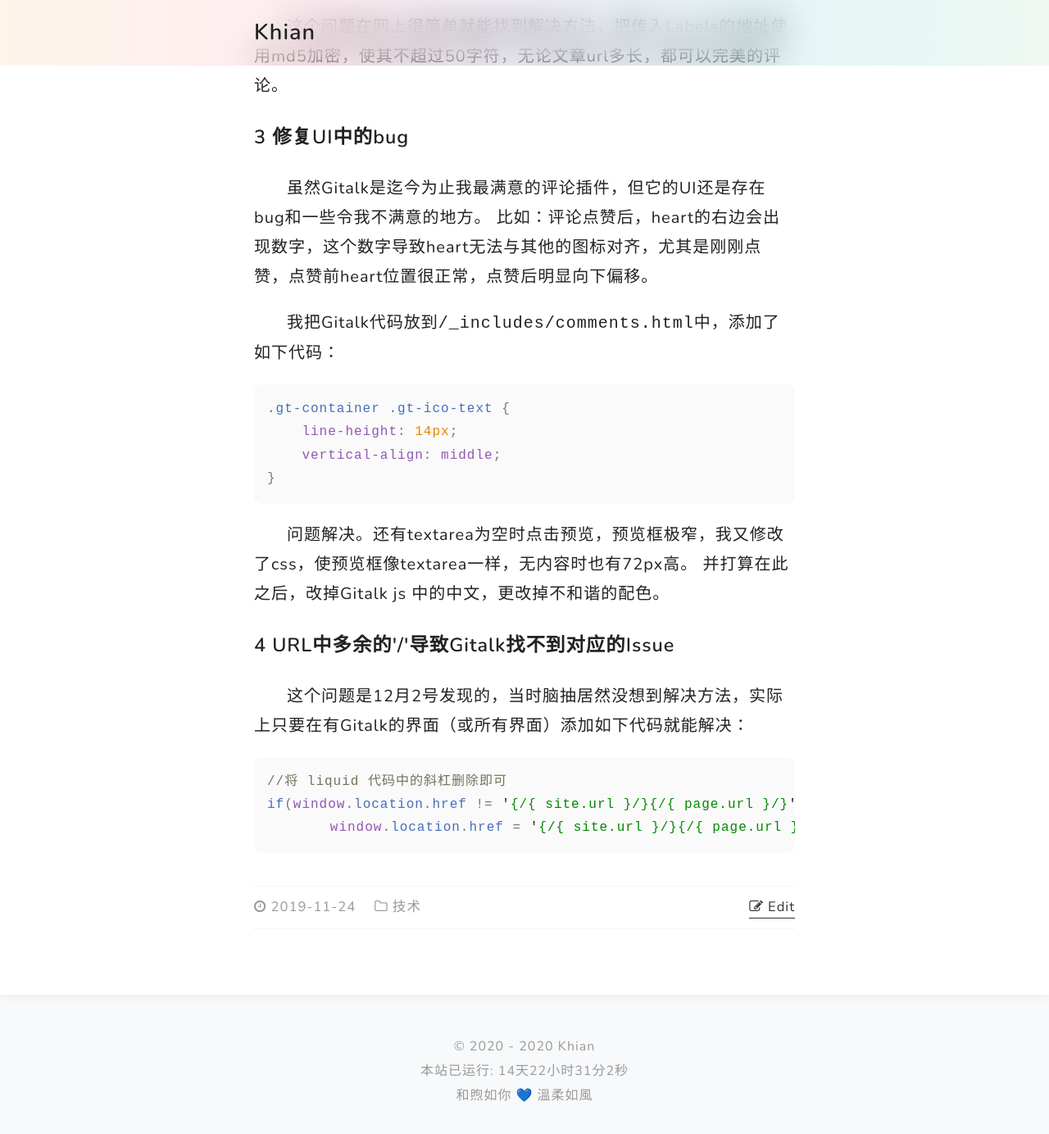
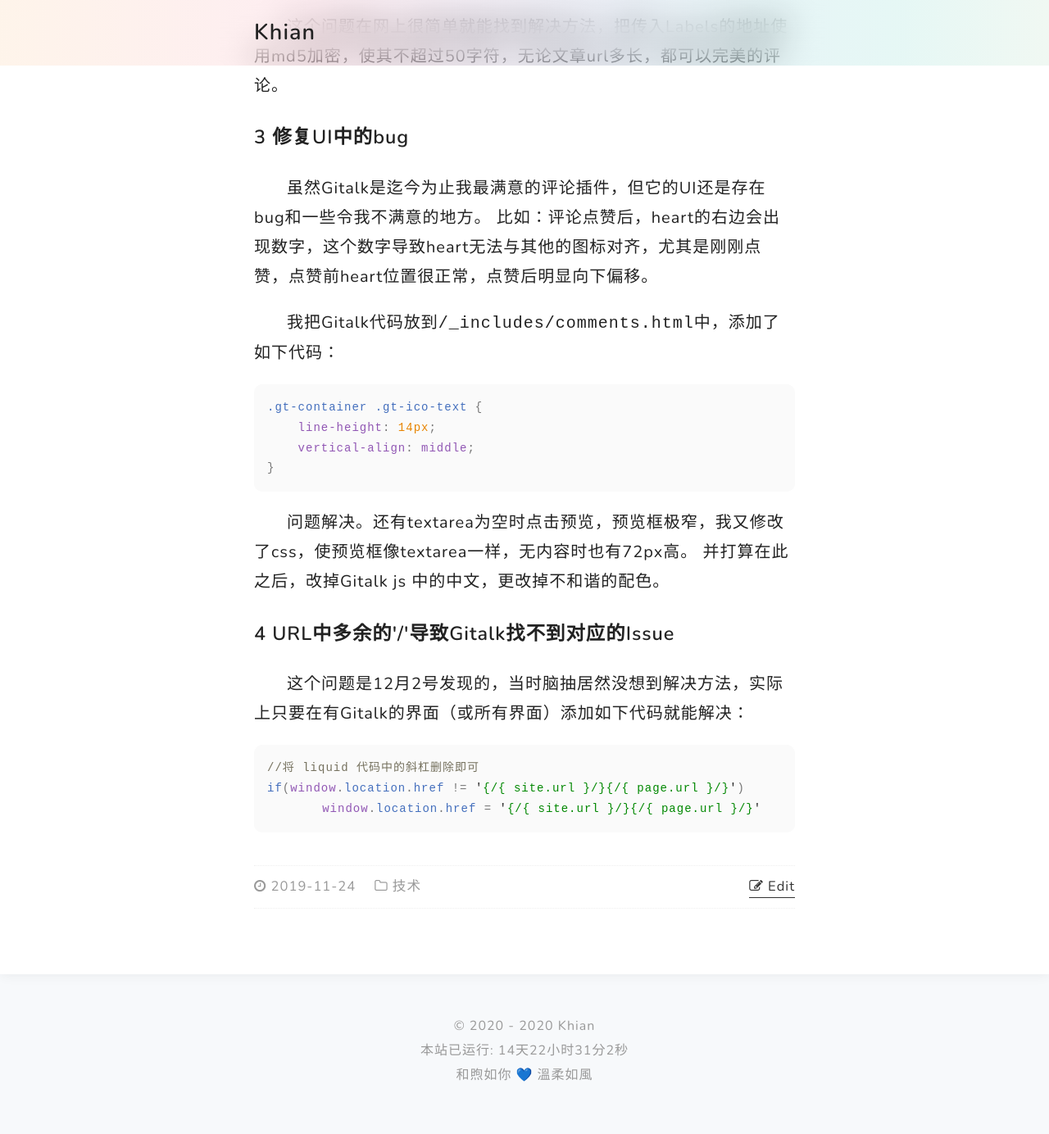
Before and after one commit to Jawutzh/nst, a Jekyll site: the page built from _posts/2019-11-24-目前本站已支持Gitalk评论.md, in a window 1280 px wide and 1400 px high, scrolled down 835 px. Shown: the top 1384 px of the window at 82% size. Built offline with Jekyll 4.4.1, drawn with Linux system fonts in a browser that asks for light colours; nearby versions of some CDN libraries; comment, search, counter and statistics services are not loaded.

Commit message:
Update style.html

```diff
--- a/_includes/style.html
+++ b/_includes/style.html
@@ -146,7 +146,7 @@ footer {
 }
 
 .highlighter-rouge{margin:1em 0}
-.highlighter-rouge pre{background-color:#FAFAFA;font-size:16px;line-height:1.78;padding:16px;border-radius:10px;overflow:auto}
+.highlighter-rouge pre{background-color:#FAFAFA;font-size:.7em;line-height:1.78;padding:16px;border-radius:10px;overflow:auto}
 .highlight{background-color:#FAFAFA;border-radius:10px}
 .lineno{text-align:center;width:30px;background:#F6F6F6;color:#8f908a}
 .hll{background-color:#49483e}
```
